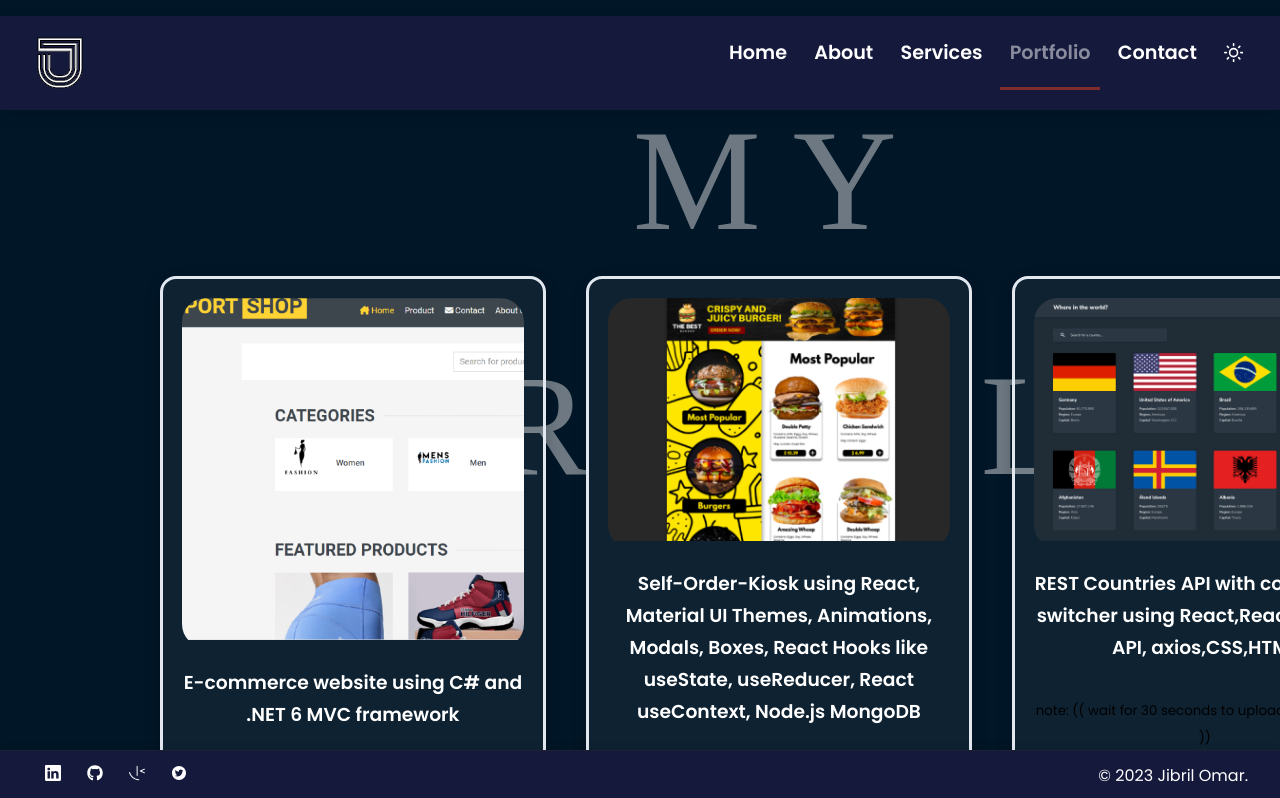
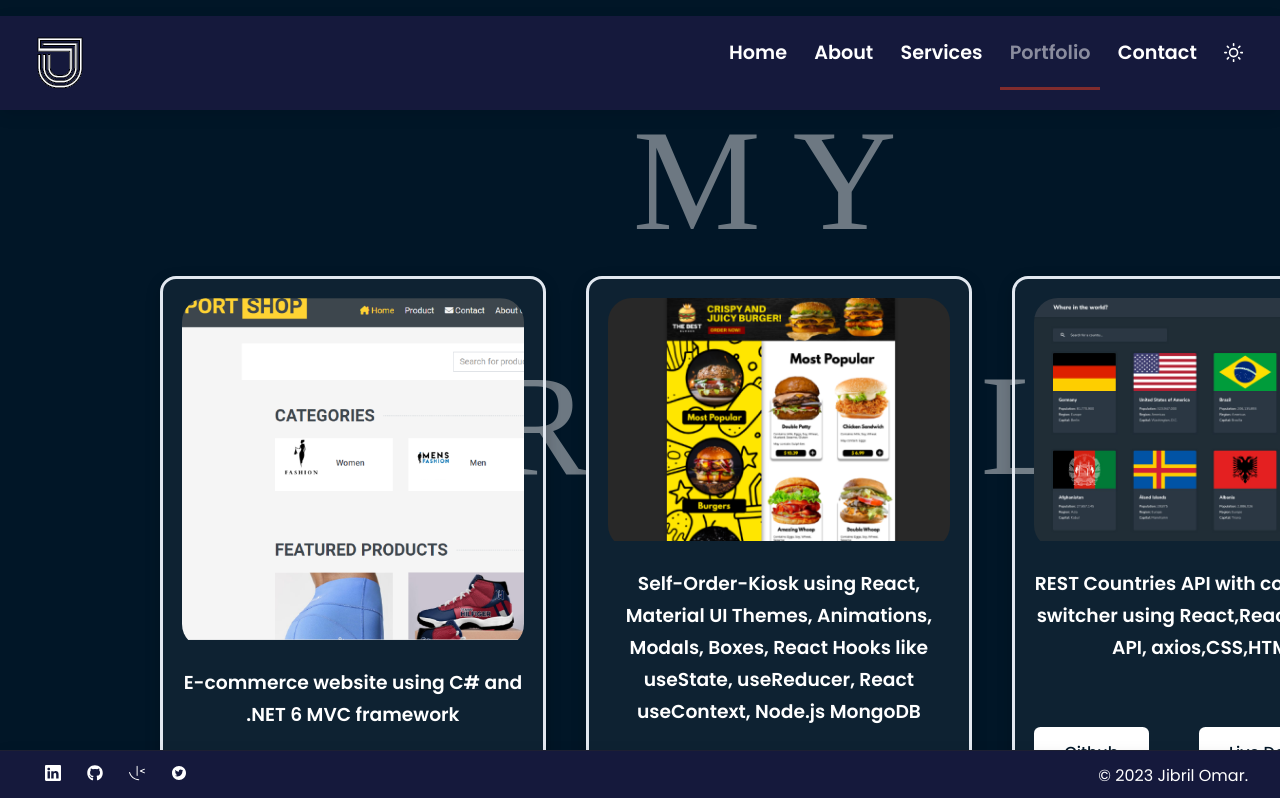
Before and after one commit to jibrilosman/portfolio-router, a React (Create React App) app: page /portfolio in a window 1280 px wide. Shown: the top 798 px of the page. Built offline with nearby package versions, Linux system fonts and the light colour scheme; a web font is replaced by a local one.

Commit message:
Update Portfolio.jsx

```diff
--- a/src/pages/portfolio/Portfolio.jsx
+++ b/src/pages/portfolio/Portfolio.jsx
@@ -41,7 +41,6 @@ const Portfolio = () => {
                       <img src={image} alt=""/>
                     </div>
                     <h3>{title}</h3>
-                    <small>note: (( wait for 30 seconds to upload the products ))</small>
                     <div className="portfolio-item-cta">
                       <a href={github} className='btn' target={'_blank'} rel="noreferrer" >Github</a>
                       <a href={demo} className='btn ' target={'_blank'}  rel="noreferrer">Live Demo</a>
```
